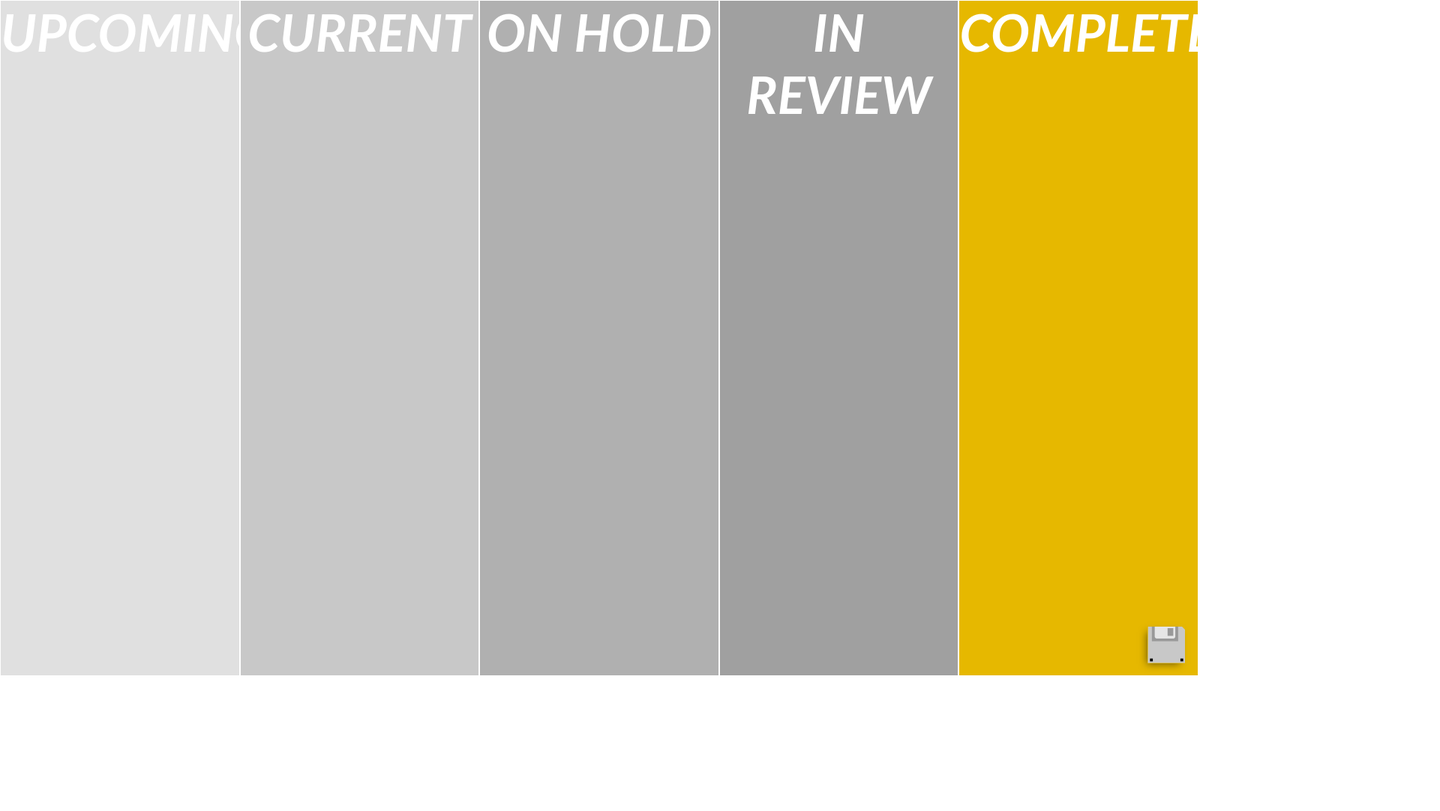
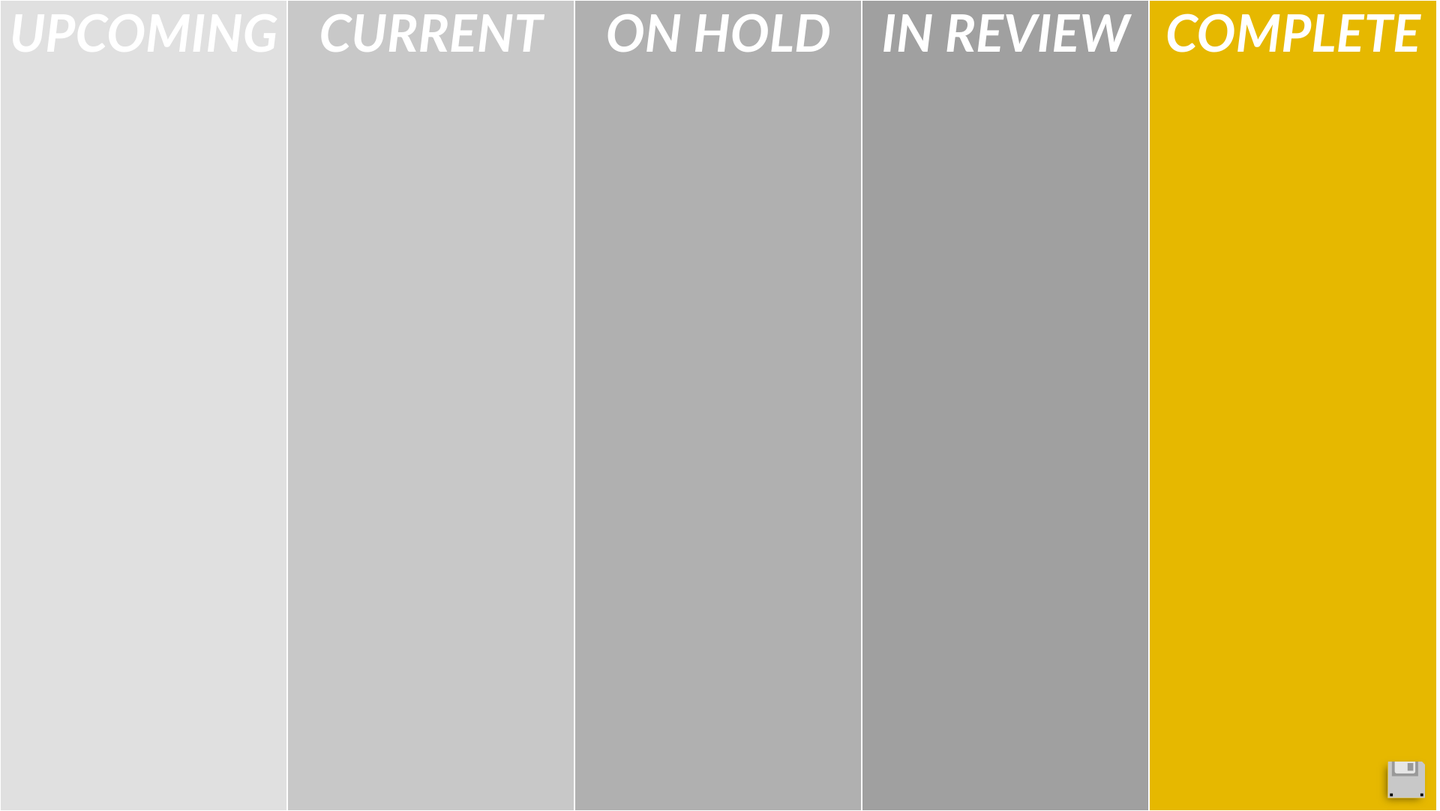
Before and after one commit to andrwct/SCRUMBOARD-9000, a plain HTML site: page index.html in a window 1280 px wide. Shown: the whole page at 75% size, 1920 px wide, since content can reach past the window. Before the commit the page ends 902 px from the top, so only its background shows below. Drawn offline with Linux system fonts and the light colour scheme.

Commit message:
code refactored!

```diff
--- a/css/style.css
+++ b/css/style.css
@@ -1,9 +1,9 @@
 @import url('animate.css');
 
 @font-face {
+    font-weight: 400;
+    font-style: normal;
     font-family: 'Indie Flower';
-  font-style: normal;
-  font-weight: 400;
     src: local('Indie Flower'), local('IndieFlower'), url(http://themes.googleusercontent.com/static/fonts/indieflower/v5/10JVD_humAd5zP2yrFqw6nhCUOGz7vYGh680lGh-uXM.woff) format('woff');
 }
 
@@ -12,53 +12,74 @@ body {
 }
 
 .frame {
-	width: 1600px;
-	height: 900px;
-	background-color: white;
+    -moz-perspective: 900px;
+    -ms-perspective: 900px;
+    -webkit-perspective: 900px;
+    perspective: 900px;
     position: absolute;
-	-webkit-perspective: 900px;
     top: 0;
     left: 0;
+    width: 1920px;
+    height: 1080px;
+    background-color: white;
+    color: white;
+    font-style: italic;
     font-family: "Trebuchet MS";
-	font-style: italic;
-	color: white;
 }
 
 .column {
+    -moz-user-select: none;
+    -ms-user-select: none;
+    -webkit-user-select: none;
+    user-select: none;
+    float: left;
     width: 19.85%;
     height: 100%;
-	float: left;
     border: 1px solid white;
+    background-color: black;
     text-align: center;
     font-weight: bold;
     font-size: 69px;
-	-webkit-user-select: none;
-	background-color: black;
 }
 
     .column:nth-child(1) {
         background-color: #E0E0E0;
+        -moz-animation-duration: 3s;
+        -o-animation-duration: 3s;
         -webkit-animation-duration: 3s;
+        animation-duration: 3s;
     }
 
     .column:nth-child(2) {
         background-color: #C8C8C8;
+        -moz-animation-duration: 4s;
+        -o-animation-duration: 4s;
         -webkit-animation-duration: 4s;
+        animation-duration: 4s;
     }
 
     .column:nth-child(3) {
         background-color: #B0B0B0;
+        -moz-animation-duration: 5s;
+        -o-animation-duration: 5s;
         -webkit-animation-duration: 5s;
+        animation-duration: 5s;
     }
 
     .column:nth-child(4) {
         background-color: #A0A0A0;
+        -moz-animation-duration: 6s;
+        -o-animation-duration: 6s;
         -webkit-animation-duration: 6s;
+        animation-duration: 6s;
     }
 
     .column:nth-child(5) {
         background-color: #E6B800;
+        -moz-animation-duration: 7s;
+        -o-animation-duration: 7s;
         -webkit-animation-duration: 7s;
+        animation-duration: 7s;
     }
 
 .stickyTemplate {
@@ -66,12 +87,12 @@ body {
 }
 
 .stickyContainer {
+    position: absolute !important;
+    z-index: 5;
     min-width: 100px;
     min-height: 100px;
+    border-left: 5px solid rgba(0, 0, 0, 0.4);
     background-color: #FF9933;
-	position: absolute !important;
-	z-index: 5;
-	border-left: 5px solid rgba(0, 0, 0, 0.4);
 }
 
     .stickyContainer * {
@@ -79,12 +100,12 @@ body {
     }
 
 .stickyClose {
+    top: 10px;
+    right: 10px;
     display: inline-block;
-	background-image: url("../res/images/stickyClose.png");
     width: 25px;
     height: 26px;
-	top: 10px;
-	right: 10px;
+    background-image: url("../res/images/stickyClose.png");
     cursor: pointer;
 }
 
@@ -92,69 +113,67 @@ body {
 }
 
 .stickyDueDate {
+    top: 12px;
+    right: 40px;
+    width: 75px;
+    border: none;
     background: transparent;
-	border: none;
-	right: 40px;
+    color: rgba(0,0,0,0.65);
+    text-align: right;
     font-size: 0.9rem;
-	top: 12px;
-	text-align: right;
-	width: 75px;
     font-family: Arial;
-	color: rgba(0,0,0,0.65);
 }
 
 .stickyTaskOwner {
+    margin: 5px;
+    width: 60%;
+    border: none;
     background: transparent;
+    color: white;
     text-shadow: rgba(0,0,0,0.2) 2px 2px;
-	border: none;
-	margin: 5px;
+    font-weight: bold;
     font-size: 1.6rem;
-	color: white;
-	width: 60%;
     font-family: Arial;
-	font-weight: bold;
 }
 
 .stickySeparatorBar {
-	background: -webkit-linear-gradient(left, rgba(0, 0, 0, 0.4), transparent);
-	background: -moz-linear-gradient(left, rgba(0, 0, 0, 0.4), transparent);
-	background: -ms-linear-gradient(left, rgba(0, 0, 0, 0.4), transparent);
-	background: -o-linear-gradient(left, rgba(0, 0, 0, 0.4), transparent);
+    top: 40px;
+    left: 0;
     width: 60%;
     height: 2px;
-	top: 40px;
-	left: 0;
+    background: -moz-linear-gradient(left, rgba(0, 0, 0, 0.4), transparent);
+    background: -webkit-linear-gradient(left, rgba(0, 0, 0, 0.4), transparent);
+    background: -o-linear-gradient(left, rgba(0, 0, 0, 0.4), transparent);
+    background: -ms-linear-gradient(left, rgba(0, 0, 0, 0.4), transparent);
 }
 
 .stickyNote {
-	font-family: "Indie Flower";
-	font-size: 1.8rem;
-	font-weight: bold;
-	color: rgba(0,0,0,0.65);
-	width: 95%;
+    spellcheck: false;
+    top: 50px;
+    bottom: 5px;
+    left: 10px;
     -moz-box-sizing: border-box;
     -webkit-box-sizing: border-box;
     box-sizing: border-box;
+    width: 95%;
+    border: none;
+    background: transparent;
+    color: rgba(0,0,0,0.65);
+    font-weight: bold;
+    font-size: 1.8rem;
+    font-family: "Indie Flower";
     resize: none;
-	background: transparent;
-	border: none;
-	top: 50px;
-	bottom: 5px;
-	left: 10px;
-	spellcheck: false;
 }
+
     .stickyNote::-webkit-scrollbar {
+        padding-top: 5px;
         width: 8px;
         height: 8px;
-			padding-top : 5px;
-
     }
 
     .stickyNote::-webkit-scrollbar-thumb {
-			-webkit-border-radius: 10px;
         border-radius: 10px;
         background: rgba(0,0,0,0.5);
-			/*-webkit-box-shadow: inset 0 0 100px rgba(135,155,170,1);*/
     }
 
         .stickyNote::-webkit-scrollbar-thumb:window-inactive {
@@ -167,131 +186,23 @@ body {
         outline: none;
     }
 
-
-/*.txtarea {
-	background-color: transparent;
-	border: none;
-	color: white;
-	font-size: 20px;
-	padding: 20px;
-	padding-bottom: 100px;
-	overflow: hidden;
-	-webkit-transition: 0.5s height ease;
-	height: 60px;
-	font-family: "Trebuchet MS";
-	resize: none;
-}*/
-
-/*.txtarea:focus {
-		outline: none;
-	}*/
-
-/*.trash {
-	background-image: url("../res/images/trash.png");
-	bottom: 20px;
-	height: 52px;
-	width: 47px;
+.save {
     position: absolute;
     right: 20px;
+    bottom: 15px;
+    width: 50px;
+    height: 49px;
+    background: url("../res/images/save.png") no-repeat;
     background-size: 100%;
-}*/
-
-.save {
-	background: url("../res/images/save.png") no-repeat;
-	bottom: 15px;
-	height: 49px;
-	width: 50px;
-	position: absolute;
-	right: 20px;
-	background-size: 100%;
+    box-shadow: rgba(0,0,0,0.5) -4px 4px 10px -3px;
     cursor: pointer;
-	-webkit-box-shadow: rgba(0,0,0,0.5) -4px 4px 10px -3px;
-	box-shadow: rgba(0,0,0,0.5) -4px 4px 10px -3px;
 }
 
-/*@-webkit-keyframes slide {
-	0% {
-		-webkit-transform: translateX(0px);
-		opacity: 1;
-	}
-
-	45% {
-		-webkit-transform: translateX(1000px);
-		opacity: 1;
-	}
-
-	50% {
-		-webkit-transform: translateX(1100px);
-		opacity: 0;
-	}
-
-	55% {
-		-webkit-transform: translateX(-1100px);
-		opacity: 0;
-	}
-
-	60% {
-		-webkit-transform: translateX(-1000px);
-		opacity: 1;
-	}
-
-	100% {
-		-webkit-transform: translateX(0px);
-		opacity: 1;
-	}
-}
-
-.slide {
-	-webkit-animation-name: slide;
-	-webkit-animation-iteration-count: infinite;
-	-webkit-animation-timing-function: linear;
-}*/
-
-/*@-webkit-keyframes fly {
-	0% {
-		-webkit-transform: translateX(0px) translateY(0px) rotateY(0deg);
-		opacity: 1;
-	}
-
-	45% {
-		-webkit-transform: translateX(3000px) translateY(1000px) rotateY(1080deg);
-		opacity: 1;
-	}
-
-	50% {
-		-webkit-transform: translateX(3000px) translateY(1000px) rotateY(1080deg);
-		opacity: 0;
-	}
-
-	55% {
-		-webkit-transform: translateX(-3000px) translateY(-1000px) rotateY(-1080deg);
-		opacity: 0;
-	}
-
-	60% {
-		-webkit-transform: translateX(-3000px) translateY(-1000px) rotateY(-1080deg);
-		opacity: 1;
-	}
-
-	100% {
-		-webkit-transform: translateX(0px) translateY(0px) rotateY(0deg);
-		opacity: 1;
-	}
-}*/
-
-/*.fly {
-	-webkit-animation-name:fly;
-	-webkit-animation-iteration-count:infinite;
-	-webkit-animation-timing-function:linear;
-}
-*/
-
-
 .screensaver {
-	display: none;
     position: absolute;
     top: 0;
     left: 0;
+    display: none;
     width: 100%;
     height: 100%;
     background-color: black;
```
Also changed, not shown: index.html (+2 -2 lines), lib/app.js. Lines whose indentation alone changed are shown as unchanged.
